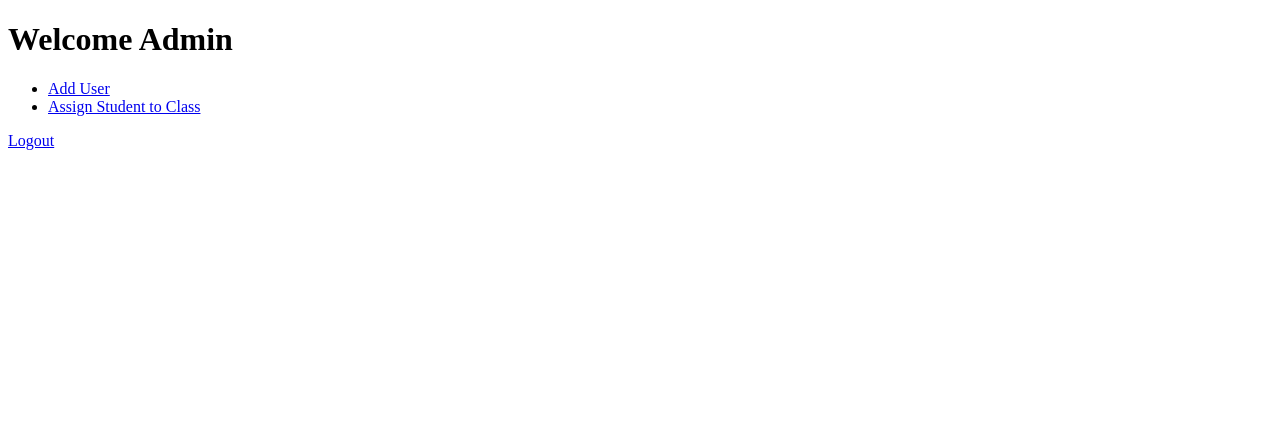
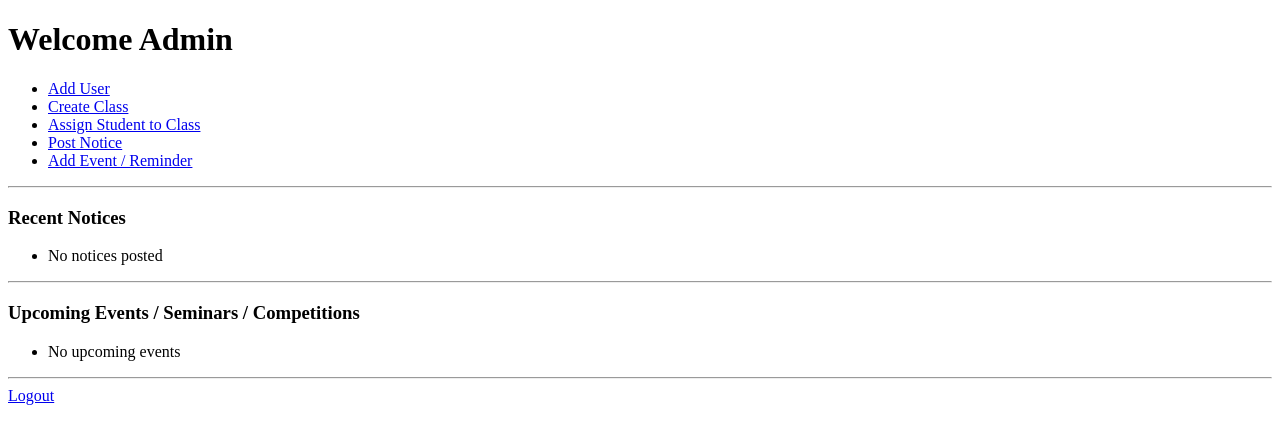
Before and after one commit to priyankasadaye06/Student-management-system, a Flask app: page /admin in a window 1280 px wide. Shown: the top 444 px of the page. Run offline with Flask 3, Linux system fonts and the light colour scheme; the visitor is signed in with stand-in values (Sample User, id 1).

Commit message:
notice updating

```diff
--- a/sms_project/app.py
+++ b/sms_project/app.py
@@ -78,6 +78,46 @@ def admin_dashboard():
         return render_template('admin.html')
     return redirect(url_for('login'))
 
+
+# --------NOTICE AND EVENTS -------------
+
+    if 'role' not in session or session['role'] != 'admin':
+        return redirect(url_for('login'))
+
+    conn = get_db_connection()
+    cursor = conn.cursor(dictionary=True)
+
+    # total students
+    cursor.execute("SELECT COUNT(*) AS total_students FROM user WHERE role='student'")
+    total_students = cursor.fetchone()['total_students']
+
+    # total teachers
+    cursor.execute("SELECT COUNT(*) AS total_teachers FROM user WHERE role='teacher'")
+    total_teachers = cursor.fetchone()['total_teachers']
+
+    # recent notices
+    cursor.execute(
+        "SELECT * FROM notices ORDER BY posted_on DESC LIMIT 5"
+    )
+    notices = cursor.fetchall()
+
+    # upcoming events
+    cursor.execute(
+        "SELECT * FROM events ORDER BY event_date ASC LIMIT 5"
+    )
+    events = cursor.fetchall()
+
+    cursor.close()
+    conn.close()
+
+    return render_template(
+        'admin.html',
+        total_students=total_students,
+        total_teachers=total_teachers,
+        notices=notices,
+        events=events
+    )
+
 @app.route('/admin/add-user', methods=['GET', 'POST'])
 def add_user():
     if 'role' not in session or session['role'] != 'admin':
@@ -151,6 +191,99 @@ def assign_student():
         students=students,
         classes=classes
     )
+
+
+
+@app.route('/admin/add-class', methods=['GET', 'POST'])
+def add_class():
+    if 'role' not in session or session['role'] != 'admin':
+        return redirect(url_for('login'))
+
+    if request.method == 'POST':
+        class_name = request.form['class_name']
+        section = request.form['section']
+
+        conn = get_db_connection()
+        cursor = conn.cursor()
+
+        cursor.execute(
+            "INSERT INTO classes (class_name, section) VALUES (%s, %s)",
+            (class_name, section)
+        )
+
+        conn.commit()
+        cursor.close()
+        conn.close()
+
+        return redirect(url_for('admin_dashboard'))
+
+    return render_template('add_class.html')
+
+
+# ------notice ------
+
+@app.route('/admin/add-notice', methods=['GET', 'POST'])
+def add_notice():
+    if 'role' not in session or session['role'] != 'admin':
+        return redirect(url_for('login'))
+
+    if request.method == 'POST':
+        title = request.form['title']
+        message = request.form['message']
+        posted_by = 'admin'
+        posted_on = date.today()
+
+        conn = get_db_connection()
+        cursor = conn.cursor()
+
+        cursor.execute(
+            """
+            INSERT INTO notices (title, message, posted_by, posted_on)
+            VALUES (%s, %s, %s, %s)
+            """,
+            (title, message, posted_by, posted_on)
+        )
+
+        conn.commit()
+        cursor.close()
+        conn.close()
+
+        return redirect(url_for('admin_dashboard'))
+
+    return render_template('add_notice.html')
+
+
+# -------------- Event ------------
+
+@app.route('/admin/add-event', methods=['GET', 'POST'])
+def add_event():
+    if 'role' not in session or session['role'] != 'admin':
+        return redirect(url_for('login'))
+
+    if request.method == 'POST':
+        title = request.form['title']
+        description = request.form['description']
+        event_date = request.form['event_date']
+        posted_on = date.today()
+
+        conn = get_db_connection()
+        cursor = conn.cursor()
+
+        cursor.execute(
+            """
+            INSERT INTO events (title, description, event_date, posted_on)
+            VALUES (%s, %s, %s, %s)
+            """,
+            (title, description, event_date, posted_on)
+        )
+
+        conn.commit()
+        cursor.close()
+        conn.close()
+
+        return redirect(url_for('admin_dashboard'))
+
+    return render_template('add_event.html')
 
 
 
--- a/sms_project/templates/admin.html
+++ b/sms_project/templates/admin.html
@@ -6,8 +6,44 @@
 <h1>Welcome Admin</h1>
 <ul>
     <li><a href="{{ url_for('add_user') }}">Add User</a></li>
+    <li><a href="{{ url_for('add_class') }}">Create Class</a></li>
     <li><a href="{{ url_for('assign_student') }}">Assign Student to Class</a></li>
+    <li><a href="{{ url_for('add_notice') }}">Post Notice</a></li>
+    <li><a href="{{ url_for('add_event') }}">Add Event / Reminder</a></li>
 </ul>
+
+<hr>
+
+<h3>Recent Notices</h3>
+<ul>
+    {% for notice in notices %}
+        <li>
+            <b>{{ notice.title }}</b><br>
+            {{ notice.message }}<br>
+            <small>Posted by {{ notice.posted_by }} on {{ notice.posted_on }}</small>
+        </li>
+    {% else %}
+        <li>No notices posted</li>
+    {% endfor %}
+</ul>
+
+<hr>
+
+<h3>Upcoming Events / Seminars / Competitions</h3>
+<ul>
+    {% for event in events %}
+        <li>
+            <b>{{ event.title }}</b> ({{ event.event_date }})<br>
+            {{ event.description }}
+        </li>
+    {% else %}
+        <li>No upcoming events</li>
+    {% endfor %}
+</ul>
+
+<hr>
+
+
 <a href="{{ url_for('logout') }}">Logout</a>
 </body>
 </html>
```
Also changed, not shown: sms_project/templates/add_class.html (added, +24 -0 lines), sms_project/templates/add_event.html (added, +27 -0 lines), sms_project/templates/add_notice.html (added, +24 -0 lines).
